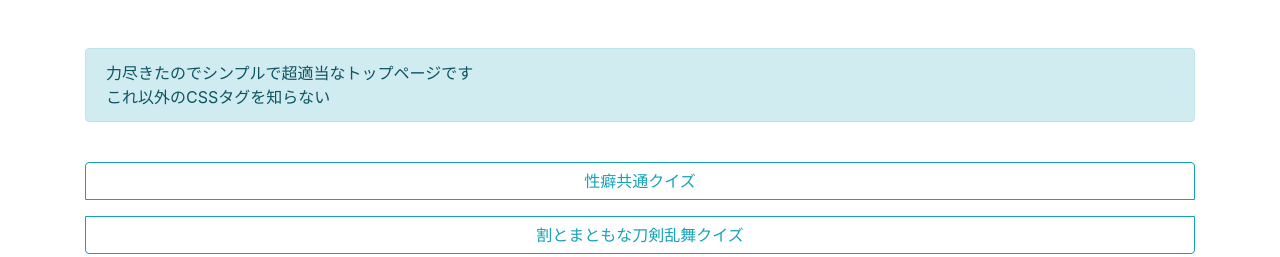
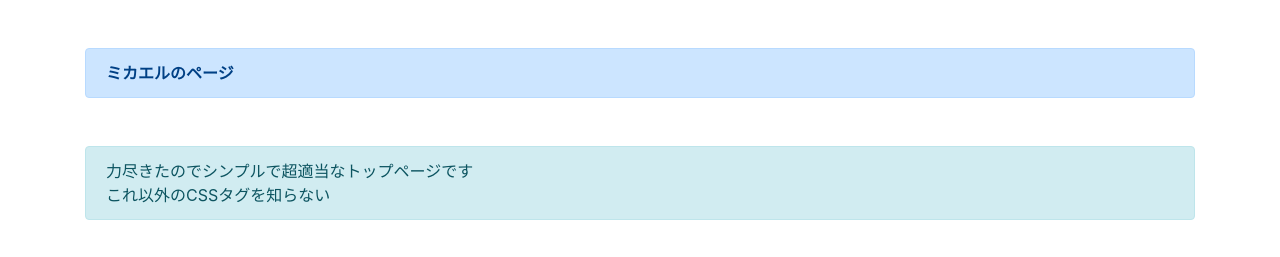
Before and after one commit to mikael115/top, a plain HTML site: page index.html in a window 1280 px wide. Shown: the top 257 px of the page. Drawn offline with nearby package versions, Linux system fonts and the light colour scheme.

Commit message:
Update index.html

```diff
--- a/index.html
+++ b/index.html
@@ -26,6 +26,9 @@
 
   <div class="container">
 
+    <div class="mt-5 alert alert-primary" role="alert">
+    <strong>ミカエルのページ</strong>
+    </div>
     <div class="mt-5 alert alert-info" role="alert">
     力尽きたのでシンプルで超適当なトップページです<br>
     これ以外のCSSタグを知らない
```
